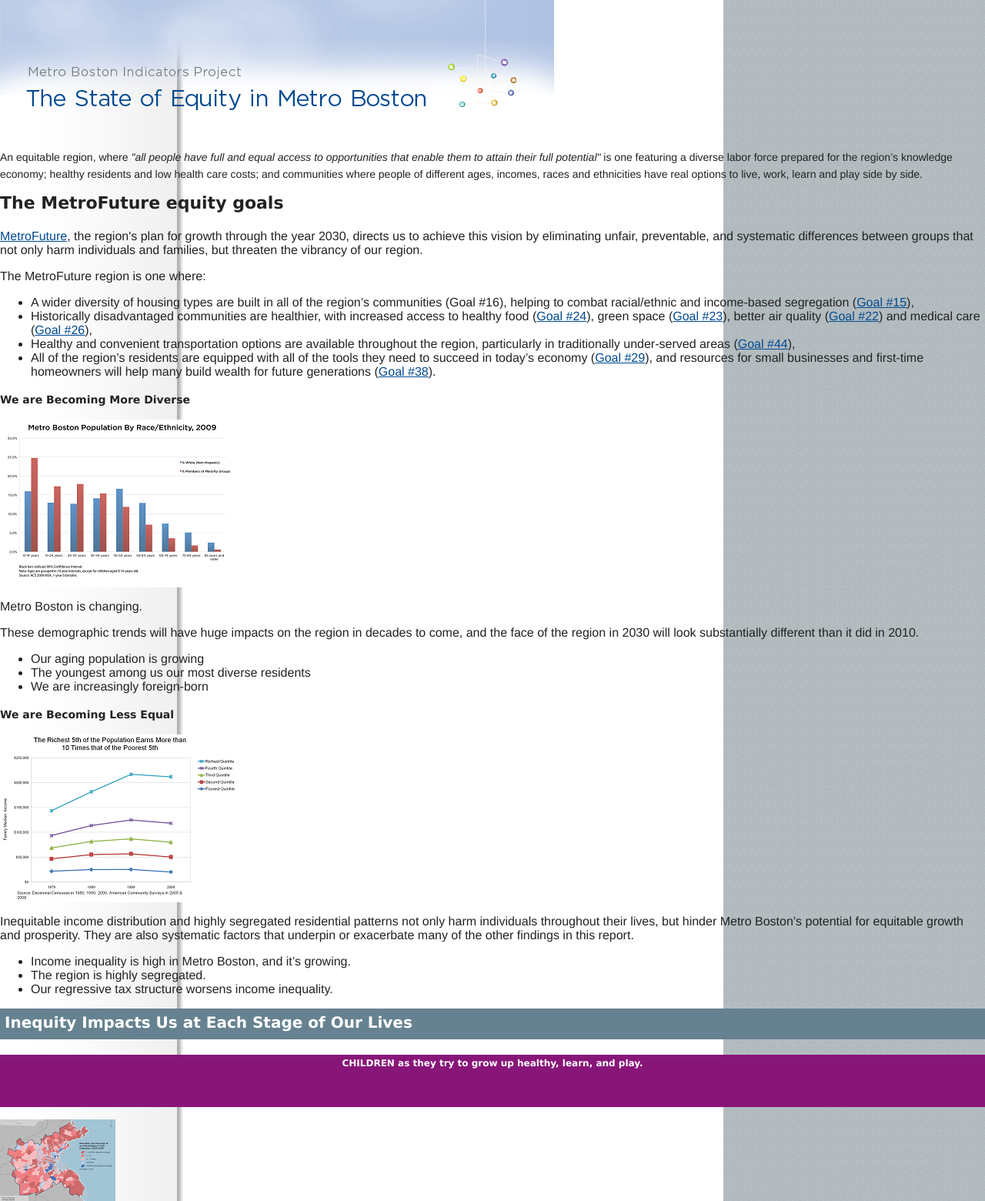
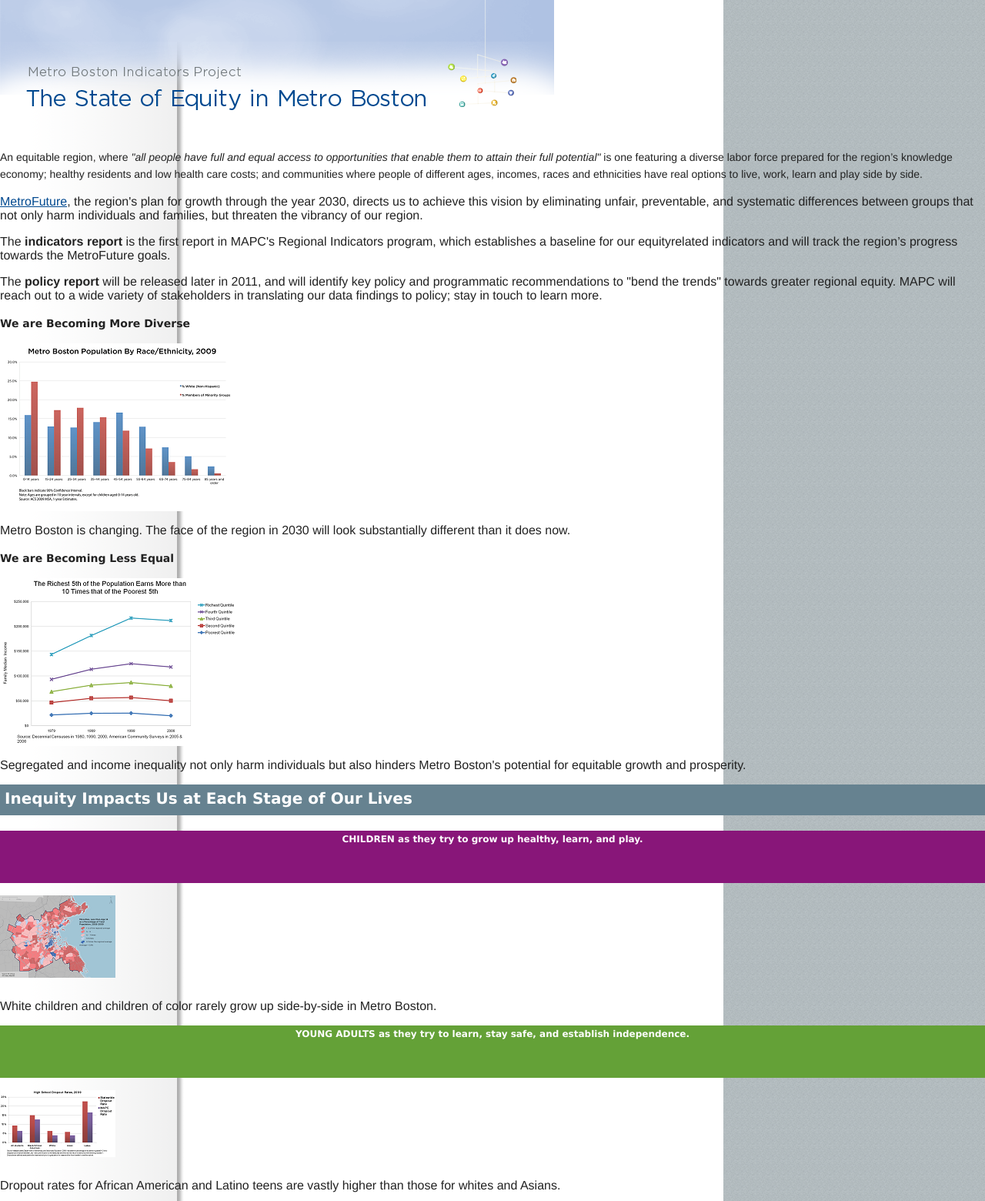
Before and after one commit to MAPC/soe, a Django app: template templates/indicators/index.html in a window 1280 px wide. Shown: the part 315-1875 px from the top of the page at 77% size. Run offline with Django 3.2, Linux system fonts and the light colour scheme; the template is opened without the code that fills it, so the values that code supplies are empty; some libraries are stand-ins or nearby versions; some web fonts are replaced.

Commit message:
text changes on frontpage

```diff
--- a/templates/indicators/index.html
+++ b/templates/indicators/index.html
@@ -17,49 +17,28 @@
 		is one featuring a diverse labor force prepared for the region’s knowledge economy; healthy residents and low health care costs;
 		and communities where people of different ages, incomes, races and ethnicities have real options to live, work, learn and play side by side.</p>
 
-	<h3 class="span-16 last">The MetroFuture equity goals</h3>
-
 	<p class="span-16 last">
 		<a href="http://metrofuture.org" title="MetroFuture - Making a Greater Boston Region">MetroFuture</a>, the region's plan for growth through the year 2030, directs us to achieve this vision by eliminating unfair, preventable, and
 		systematic differences between groups that not only harm individuals and families, but threaten the vibrancy of our region.
 	</p>
 
-	<p class="span-16 last">The MetroFuture region is one where:</p>
+	<p class="span-16 last">The <strong>indicators report</strong> is the first report in MAPC's Regional Indicators program, which establishes a baseline for our
+		equityrelated indicators and will track the region’s progress towards the MetroFuture goals.</p>
 
-	<ul class="prepend-1 span-14 last">
-		<li>A wider diversity of housing types are built in all of the region’s communities (Goal #16),
-			helping to combat racial/ethnic and income-based segregation (<a href="http://metrofuture.org/goal/15" title="There will be less regional segregation as all municipalities increasingly reflect Metro Boston's growing diversity.">Goal #15</a>),</li>
-		<li>Historically disadvantaged communities are healthier, with increased access to healthy food (<a href="http://metrofuture.org/goal/24" title="Residents in all communities and of all incomes will have access to affordable, healthy food.">Goal #24</a>),
-			green space (<a href="http://metrofuture.org/goal/23" title="All neighborhoods will have access to safe and well-maintained parks, community gardens, and appropriate play spaces for children and youth.">Goal #23</a>), better air quality (<a href="http://metrofuture.org/goal/22" title="Urban and minority residents will not be disproportionately exposed to pollutants and poor air quality.">Goal #22</a>) and medical care (<a href="http://metrofuture.org/goal/26" title="All residents will have access to affordable healthcare.">Goal #26</a>),</li>
-		<li>Healthy and convenient transportation options are available throughout the region, particularly in traditionally
-			under-served areas (<a href="http://metrofuture.org/goal/44" title="An expanded transit system will provide better service to both urban and suburban areas, linking more homes and jobs.">Goal #44</a>),</li>
-		<li>All of the region’s residents are equipped with all of the tools they need to succeed in today’s economy (<a href="http://metrofuture.org/goal/29" title="More students will graduate from high school and go on to college or career training opportunities.">Goal #29</a>),
-			and resources for small businesses and first-time homeowners will help many build wealth for future generations (<a href="http://metrofuture.org/goal/38" title="More minority and immigrant workers will have opportunities to advance on the career ladder, acquire assets, and build wealth.">Goal #38</a>).</li>
-	</ul>
+	<p class="span-16 last">The <strong>policy report</strong> will be released later in 2011, and will identify key policy and programmatic recommendations to
+		"bend the trends" towards greater regional equity. MAPC will reach out to a wide variety of stakeholders in translating our data findings
+		to policy; stay in touch to learn more.</p>
 
 	<div class="span-8">
 		<h4>We are Becoming More Diverse</h4>
 		<a class="graph" href="{{ MEDIA_URL }}img/index_population.png" title="Metro Boston Population By Race/Ethnicity, 2009"><img src="{{ MEDIA_URL }}img/index_population.310x218.png" alt="Metro Boston Population By Race/Ethnicity, 2009" width="310" height="218"></a>
-		<p>Metro Boston is changing.</p>
-		<p>These demographic trends will have huge impacts on the region in decades to come, and the face of the region in 2030 will look substantially different than it did in 2010.<p>
-		<ul>
-			<li>Our aging population is growing</li>
-			<li>The youngest among us our most diverse residents</li>
-			<li>We are increasingly foreign-born</li>
-		</ul>
+		<p>Metro Boston is changing. The face of the region in 2030 will look substantially different than it does now.</p>
 	</div>
 
 	<div class="span-8 last">
 		<h4>We are Becoming Less Equal</h4>
 		<a class="graph" href="{{ MEDIA_URL }}img/index_richestfifth.png" title="The Richest 5th of the Population Earns More than 10 Times that of the Poorest 5th"><img src="{{ MEDIA_URL }}img/index_richestfifth.310x218.png" alt="The Richest 5th of the Population Earns More than 10 Times that of the Poorest 5th" width="310" height="218"></a>
-		<p>Inequitable income distribution and highly segregated residential patterns not only harm individuals throughout their lives,
-			but hinder Metro Boston’s potential for equitable growth and prosperity. They are also systematic factors that underpin or
-			exacerbate many of the other findings in this report.</p>
-		<ul>
-			<li>Income inequality is high in Metro Boston, and it’s growing.</li>
-			<li>The region is highly segregated.</li>
-			<li>Our regressive tax structure worsens income inequality.</li>
-		</ul>
+		<p>Segregated and income inequality not only harm individuals but also hinders Metro Boston's potential for equitable growth and prosperity.</p>
 	</div>
 
 	<h3 class="span-16 last index">Inequity Impacts Us at Each Stage of Our Lives</h3>
```
